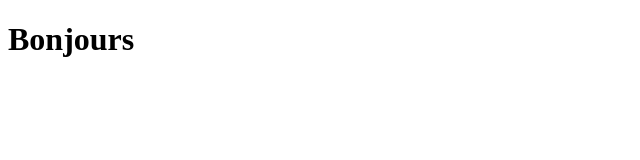
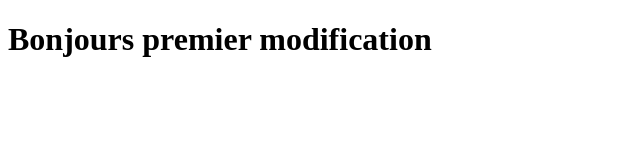
Before and after one commit to njakaniavo4789/testgit, a plain HTML site: page index.html in a window 1280 px wide. Shown: the whole page, without its empty margins (0-640 px from the left). Drawn offline with Linux system fonts and the light colour scheme.

Commit message:
second Commit

```diff
--- a/index.html
+++ b/index.html
@@ -6,6 +6,6 @@
   <title>Document</title>
 </head>
 <body>
-      <h1>Bonjours</h1>
+      <h1>Bonjours premier modification</h1>
 </body>
 </html>
```
